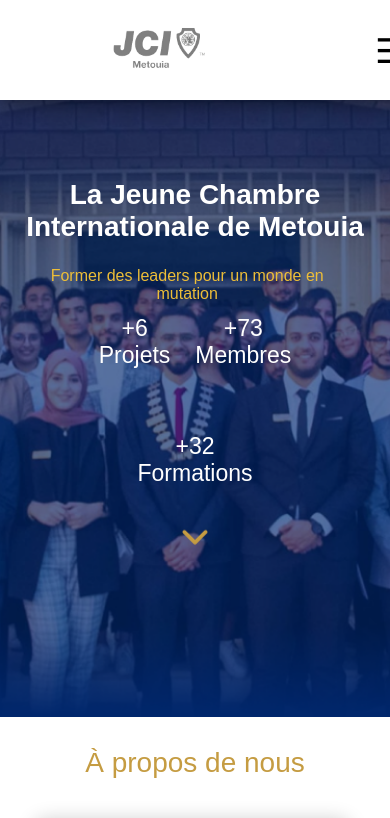
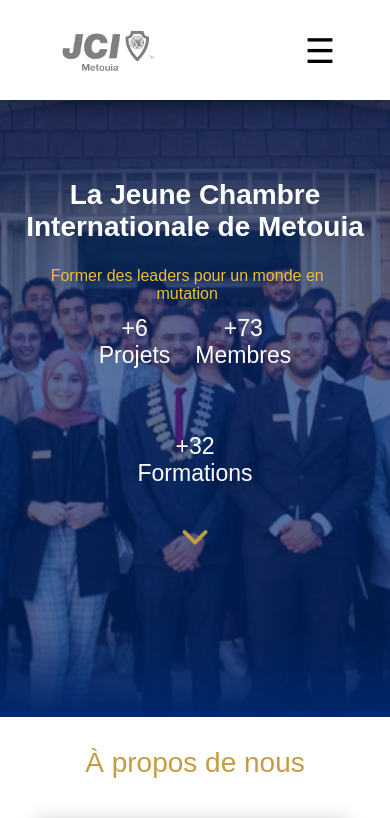
Before and after one commit to Aymen-maaloul/jcimetouia, a React (Create React App) app: page / in a window 390 px wide. Shown: the top 818 px of the page. Built offline with nearby package versions, Linux system fonts and the light colour scheme; a web font is replaced by a local one.

Commit message:
Add files via upload

```diff
--- a/src/Partners.css
+++ b/src/Partners.css
@@ -78,17 +78,22 @@ margin-right: 5%;
     }
     .maison{
         width: 100px;
+         height: auto;
     }
     .chabebimg {
         width: 100px;
+        height: auto;
+        margin-left: -50%;
       }
 
 
       .energie {
-        width: 100;
+        height: 100px;
+        width: auto;
       }
 
       .library {
         width: 100px;
+         height: auto;
       }
 }
--- a/src/firstpage.css
+++ b/src/firstpage.css
@@ -321,7 +321,7 @@ height: 41px;
 }
 .menu-icon {
     display: none;
-    margin-left: 35%;
+    margin-left: 30%;
     margin-top: 8%;
     font-size: 34px;
     color: white;
@@ -425,4 +425,8 @@ height: 41px;
         font-size: 18px;
         margin-top: 30px;
     }
+    #logo{
+        margin-left: 2%;
+        margin-top: 2%;
+    }
 }
```
